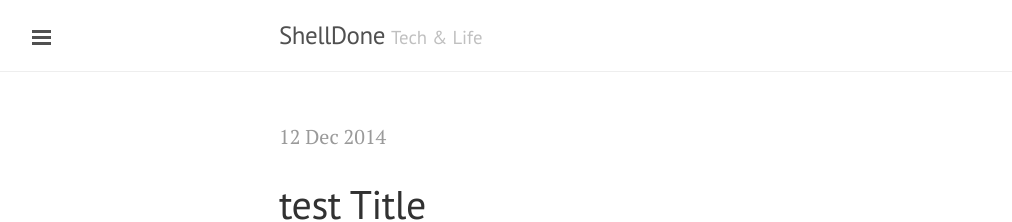
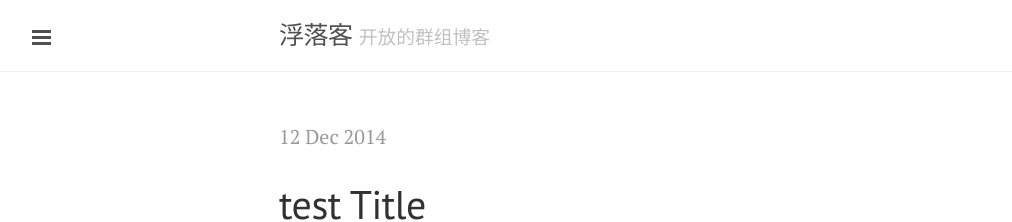
Before and after one commit to frowk/blog, a Jekyll site: the page built from index.html, in a window 1280 px wide and 900 px high. Shown: the top 222 px of the window, without its empty margins (1-1013 px from the left). Built offline with Jekyll 4.4.1, drawn with Linux system fonts in a browser that asks for light colours; Markdown is read by kramdown in place of the engine named in the settings; the list of posts is cut into pages by our own code.

Commit message:
Update _config.yml

```diff
--- a/_config.yml
+++ b/_config.yml
@@ -6,14 +6,14 @@ pygments:         true
 permalink:        pretty
 
 # Setup
-title:            ShellDone
-tagline:          'Tech & Life'
-description:      'Hello,World! Here is my personal weblog about technology and life.'
+title:            浮落客
+tagline:          '开放的群组博客'
+description:      '一个简单的群组博客，我们追求独立和自由，我们与体制和框架做斗争'
 url:              http://shelldone.com
 
 author:
-  name:           'ShellDone'
-  url:            http://weibo.com/shelldone
+  name:           '远果果'
+  url:            http://weibo.com/inkkxl
 
 paginate:         5
 
```
